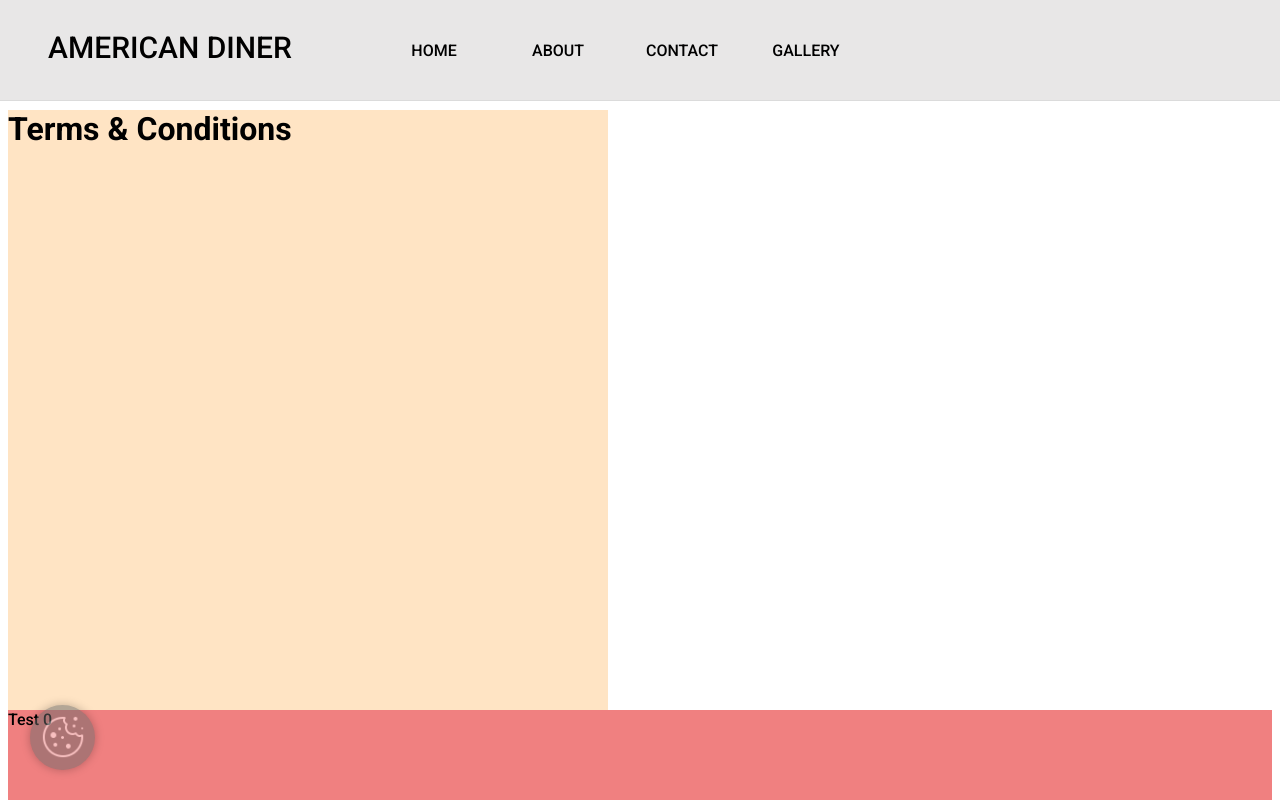
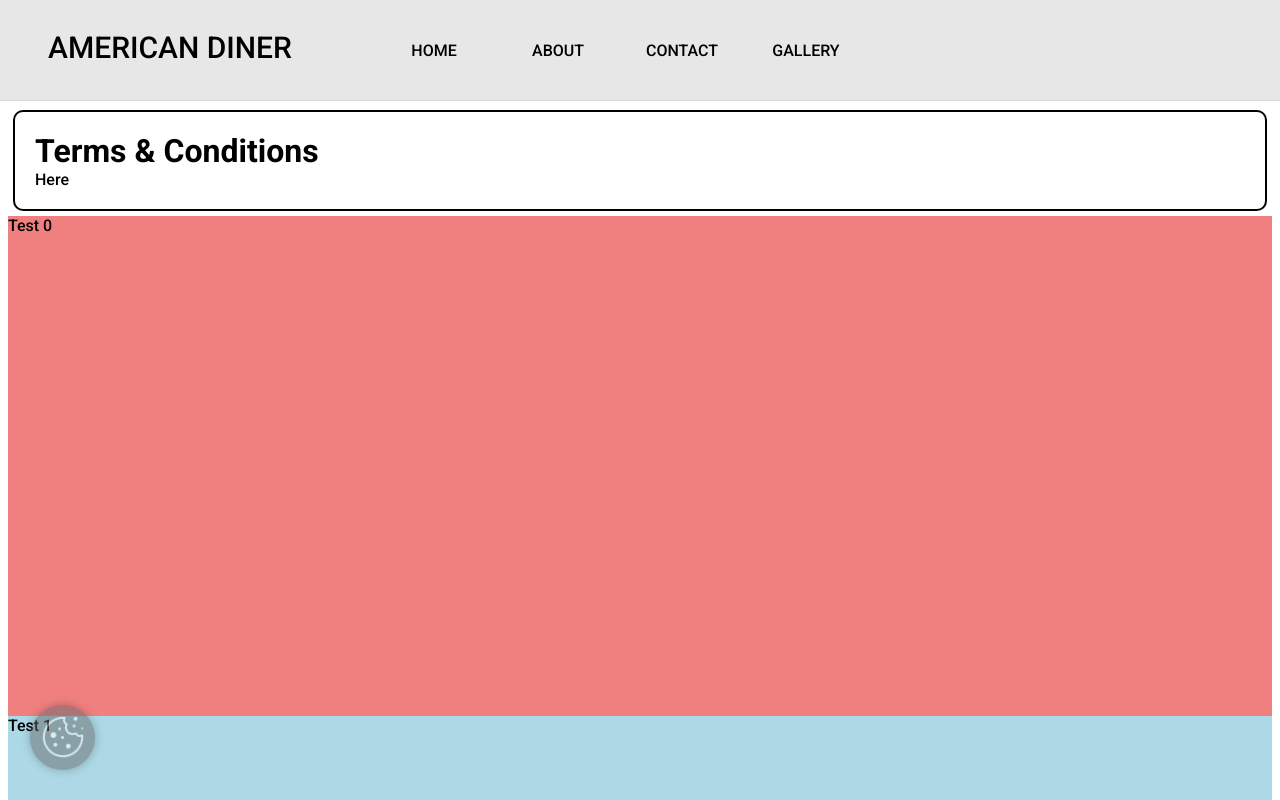
Before and after one commit to jordanandrewks/american-diner, a Next.js app: page /terms in a window 1280 px wide. Shown: the top 800 px of the page. Built offline with nearby package versions, Linux system fonts and the light colour scheme.

Commit message:
Template for general stuff made

```diff
--- a/src/app/globals.css
+++ b/src/app/globals.css
@@ -1,3 +1,4 @@
+
 body {
   margin-top: 110px;
   height: 1000px;
--- a/src/app/page.js
+++ b/src/app/page.js
@@ -1,3 +1,14 @@
+import { Head } from "next/head";
+
 export default function Home() {
-  return <div>HomePage</div>;
+  return;
+  <>
+    <Head>
+      <link
+        href="https://fonts.googleapis.com/css?family=Roboto&display=swap"
+        rel="stylesheet"
+      />
+    </Head>
+    <div>HomePage</div>;
+  </>;
 }
--- a/src/components/general/GeneralUsePage.jsx
+++ b/src/components/general/GeneralUsePage.jsx
@@ -1,12 +1,12 @@
 import React from "react";
 import styles from "./GeneralUsePage.module.css";
+import "/src/app/globals.css";
 
 export default function GeneralUsePage({ title }) {
-  console.log(title);
-
   return (
-    <div className={styles.testContainer}>
-      <h1>{title}</h1>
+    <div className={styles.pageContainer}>
+      <h1 className={styles.title}>{title}</h1>
+      <div> Here </div>
     </div>
   );
 }
--- a/src/components/general/GeneralUsePage.module.css
+++ b/src/components/general/GeneralUsePage.module.css
@@ -1,7 +1,13 @@
-.testContainer {
+.pageContainer {
+    flex: 1;
+  border: solid 2px black;
+  border-radius: 10px;
+  margin: 5px;
+  padding: 20px;
+}
 
-    height: 600px;
-    width: 600px;
-    background-color: bisque;
-
+.title {
+  font-family: "Roboto", Arial, Helvetica, sans-serif;
+  padding: 0;
+  margin: 0;
 }
```
